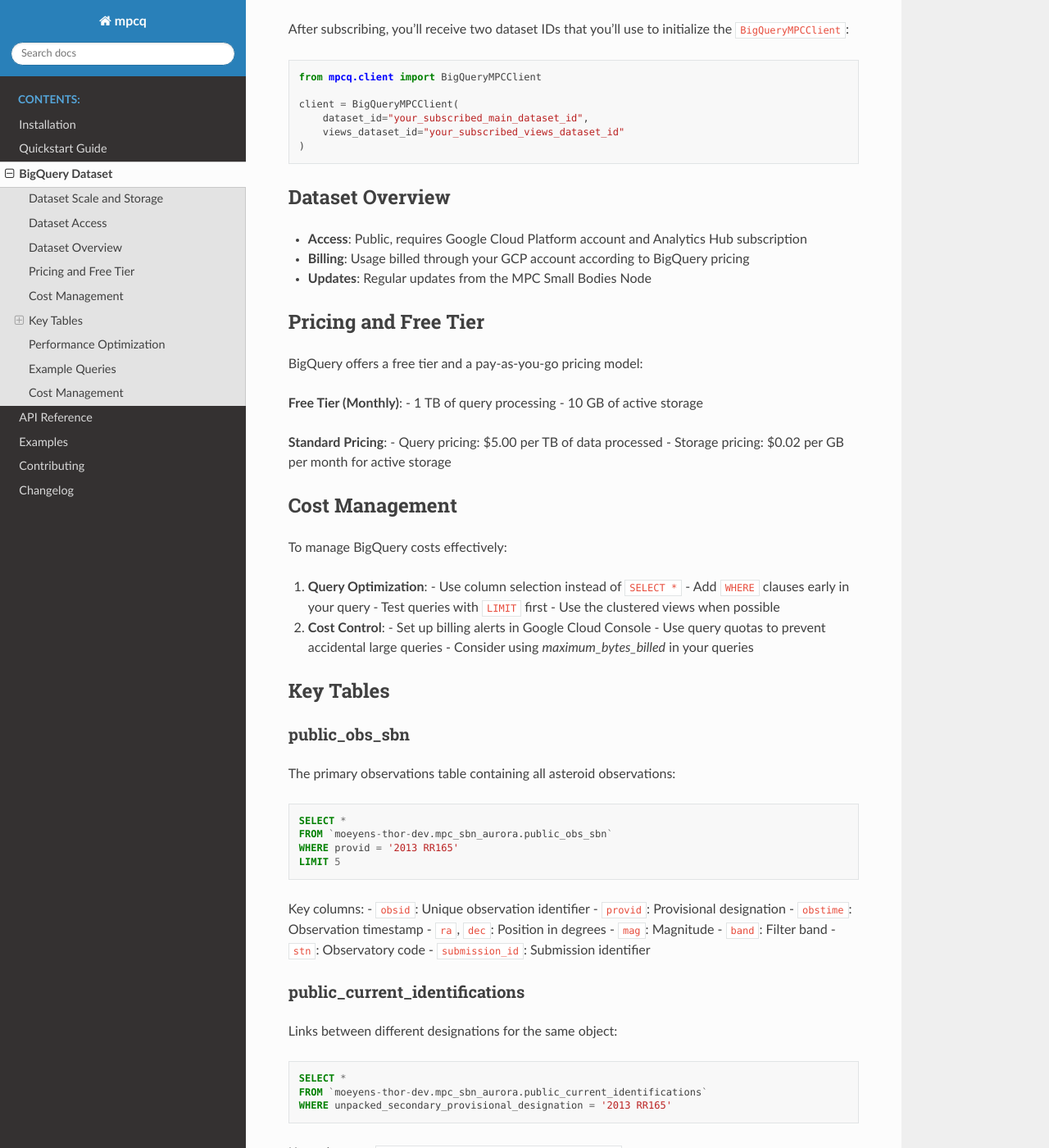
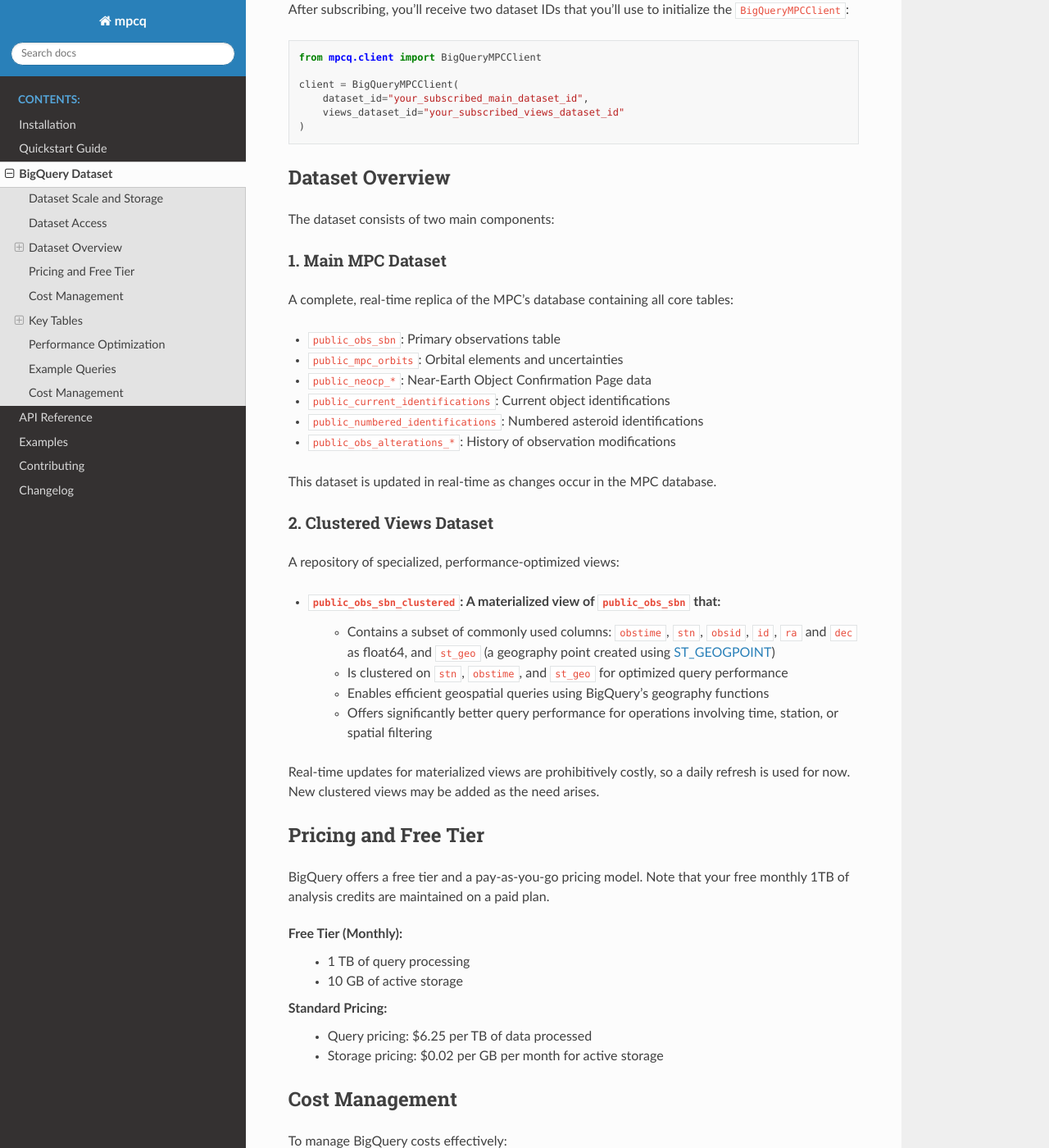
Before and after one commit to B612-Asteroid-Institute/mpcq, a Sphinx documentation site: the page built from docs/source/bigquery_dataset.rst, in a window 1280 px wide and 1400 px high, scrolled down 1065 px. Shown: the whole window at 82% size. Built offline with Sphinx 7.4.7 and the Read the Docs theme 3.1.0, drawn with Linux system fonts in a browser that asks for light colours; some of the changed text lies outside the part shown.

```diff
--- a/docs/source/bigquery_dataset.rst
+++ b/docs/source/bigquery_dataset.rst
@@ -21,9 +21,8 @@ The MPC dataset is substantial in size, which contributes to both its power and
 
 This scale enables powerful analyses but also means that full table scans can quickly consume significant query resources. Understanding these numbers is crucial for:
 
-1. **Query Performance**: The large row count means indexes and query optimization are essential
-2. **Cost Management**: Scanning the full observations table processes ~181 GB of data (~$0.90 at standard pricing). However, you rarely need all columns.
-3. **Time Travel**: The system maintains ~383 GB of time travel data for point-in-time analysis
+- **Query Performance**: The large row count means indexes and query optimization are essential
+- **Cost Management**: Scanning the full observations table processes ~181 GB of data (~$0.90 at standard pricing). However, you rarely need all columns.
 
 Dataset Access
 ------------
@@ -49,22 +48,48 @@ After subscribing, you'll receive two dataset IDs that you'll use to initialize
 Dataset Overview
 --------------
 
-- **Access**: Public, requires Google Cloud Platform account and Analytics Hub subscription
-- **Billing**: Usage billed through your GCP account according to BigQuery pricing
-- **Updates**: Regular updates from the MPC Small Bodies Node
+The dataset consists of two main components:
+
+1. Main MPC Dataset
+^^^^^^^^^^^^^^^^^
+
+A complete, real-time replica of the MPC's database containing all core tables:
+
+- ``public_obs_sbn``: Primary observations table
+- ``public_mpc_orbits``: Orbital elements and uncertainties
+- ``public_neocp_*``: Near-Earth Object Confirmation Page data
+- ``public_current_identifications``: Current object identifications
+- ``public_numbered_identifications``: Numbered asteroid identifications
+- ``public_obs_alterations_*``: History of observation modifications
+
+This dataset is updated in real-time as changes occur in the MPC database.
+
+2. Clustered Views Dataset
+^^^^^^^^^^^^^^^^^^^^^^^
+
+A repository of specialized, performance-optimized views:
+
+- ``public_obs_sbn_clustered``: A materialized view of ``public_obs_sbn`` that:
+    - Contains a subset of commonly used columns: ``obstime``, ``stn``, ``obsid``, ``id``, ``ra`` and ``dec`` as float64, and ``st_geo`` (a geography point created using `ST_GEOGPOINT <https://cloud.google.com/bigquery/docs/reference/standard-sql/geography_functions#st_geogpoint>`_)
+    - Is clustered on ``stn``, ``obstime``, and ``st_geo`` for optimized query performance
+    - Enables efficient geospatial queries using BigQuery's geography functions
+    - Offers significantly better query performance for operations involving time, station, or spatial filtering
+
+Real-time updates for materialized views are prohibitively costly, so a daily refresh is used for now. New clustered views may be added as the need arises.
+
 
 Pricing and Free Tier
 ------------------
 
-BigQuery offers a free tier and a pay-as-you-go pricing model:
+BigQuery offers a free tier and a pay-as-you-go pricing model. Note that your free monthly 1TB of analysis credits are maintained on a paid plan.
 
 **Free Tier (Monthly)**:
-- 1 TB of query processing
-- 10 GB of active storage
+    - 1 TB of query processing
+    - 10 GB of active storage
 
 **Standard Pricing**:
-- Query pricing: $5.00 per TB of data processed
-- Storage pricing: $0.02 per GB per month for active storage
+    - Query pricing: $6.25 per TB of data processed
+    - Storage pricing: $0.02 per GB per month for active storage
 
 Cost Management
 -------------
@@ -72,15 +97,15 @@ Cost Management
 To manage BigQuery costs effectively:
 
 1. **Query Optimization**:
-   - Use column selection instead of ``SELECT *``
-   - Add ``WHERE`` clauses early in your query
-   - Test queries with ``LIMIT`` first
-   - Use the clustered views when possible
+    - Use column selection instead of ``SELECT *``
+    - Add ``WHERE`` clauses early in your query
+    - Test queries with ``LIMIT`` first
+    - Use the clustered views when possible
 
 2. **Cost Control**:
-   - Set up billing alerts in Google Cloud Console
-   - Use query quotas to prevent accidental large queries
-   - Consider using `maximum_bytes_billed` in your queries
+    - Set up billing alerts in Google Cloud Console
+    - Use query quotas to prevent accidental large queries
+    - Consider using `maximum_bytes_billed` in your queries
 
 
 Key Tables
@@ -94,19 +119,19 @@ The primary observations table containing all asteroid observations:
 .. code-block:: sql
 
     SELECT *
-    FROM `moeyens-thor-dev.mpc_sbn_aurora.public_obs_sbn`
+    FROM `your-dataset-id.asteroid_institute_mpc_replica.public_obs_sbn`
     WHERE provid = '2013 RR165'
     LIMIT 5
 
 Key columns:
-- ``obsid``: Unique observation identifier
-- ``provid``: Provisional designation
-- ``obstime``: Observation timestamp
-- ``ra``, ``dec``: Position in degrees
-- ``mag``: Magnitude
-- ``band``: Filter band
-- ``stn``: Observatory code
-- ``submission_id``: Submission identifier
+    - ``obsid``: Unique observation identifier
+    - ``provid``: Provisional designation
+    - ``obstime``: Observation timestamp
+    - ``ra``, ``dec``: Position in degrees
+    - ``mag``: Magnitude
+    - ``band``: Filter band
+    - ``stn``: Observatory code
+    - ``submission_id``: Submission identifier
 
 public_current_identifications
 ^^^^^^^^^^^^^^^^^^^^^^^^^^^
@@ -116,13 +141,13 @@ Links between different designations for the same object:
 .. code-block:: sql
 
     SELECT *
-    FROM `moeyens-thor-dev.mpc_sbn_aurora.public_current_identifications`
+    FROM `your-dataset-id.asteroid_institute_mpc_replica.public_current_identifications`
     WHERE unpacked_secondary_provisional_designation = '2013 RR165'
 
 Key columns:
-- ``unpacked_primary_provisional_designation``
-- ``unpacked_secondary_provisional_designation``
-- ``permid``
+    - ``unpacked_primary_provisional_designation``
+    - ``unpacked_secondary_provisional_designation``
+    - ``permid``
 
 public_numbered_identifications
 ^^^^^^^^^^^^^^^^^^^^^^^^^^^
@@ -132,12 +157,12 @@ Information about numbered asteroids:
 .. code-block:: sql
 
     SELECT *
-    FROM `moeyens-thor-dev.mpc_sbn_aurora.public_numbered_identifications`
+    FROM `your-dataset-id.asteroid_institute_mpc_replica.public_numbered_identifications`
     WHERE permid = '12345'
 
 Key columns:
-- ``permid``: Permanent identifier
-- ``unpacked_primary_provisional_designation``
+    - ``permid``: Permanent identifier
+    - ``unpacked_primary_provisional_designation``
 
 public_orbits
 ^^^^^^^^^^^
@@ -147,16 +172,16 @@ Orbital elements for objects:
 .. code-block:: sql
 
     SELECT *
-    FROM `moeyens-thor-dev.mpc_sbn_aurora.public_orbits`
+    FROM `your-dataset-id.asteroid_institute_mpc_replica.public_orbits`
     WHERE provid = '2013 RR165'
     ORDER BY epoch DESC
     LIMIT 1
 
 Key columns:
-- ``provid``: Provisional designation
-- ``epoch``: Epoch of orbital elements
-- ``a``, ``e``, ``i``: Semi-major axis, eccentricity, inclination
-- ``om``, ``w``, ``ma``: Longitude of ascending node, argument of perihelion, mean anomaly
+    - ``provid``: Provisional designation
+    - ``epoch``: Epoch of orbital elements
+    - ``a``, ``e``, ``i``: Semi-major axis, eccentricity, inclination
+    - ``om``, ``w``, ``ma``: Longitude of ascending node, argument of perihelion, mean anomaly
 
 Performance Optimization
 ---------------------
@@ -181,16 +206,15 @@ The dataset includes several performance optimizations:
        WHERE stn in ("W68", "T08", "T05", "M22")
        GROUP BY stn;
 
-   The clustered view typically provides:
-   - 80%+ reduction in data processed
-   - Significantly faster query execution
-   - Lower query costs
+The clustered view typically provides:
+    - 80%+ reduction in data processed
+    - Significantly faster query execution
+    - Lower query costs
 
 2. **Query Best Practices**:
-   - Use clustered views when possible for better performance
-   - Filter on indexed columns when possible
-   - Use ``LIMIT`` to test queries before running on full dataset
-   - Consider partitioning large result sets
+    - Use clustered views when possible for better performance
+    - Filter on indexed columns when possible
+    - Use ``LIMIT`` to test queries before running on full dataset
 
 Example Queries
 -------------
@@ -206,7 +230,7 @@ Find all observations of an object:
         mag,
         band,
         stn
-    FROM `moeyens-thor-dev.mpc_sbn_aurora.public_obs_sbn`
+    FROM `your-dataset-id.asteroid_institute_mpc_replica.public_obs_sbn`
     WHERE provid = '2013 RR165'
     ORDER BY obstime ASC
 
@@ -219,7 +243,7 @@ Find objects with multiple designations:
             unpacked_primary_provisional_designation,
             unpacked_secondary_provisional_designation,
             permid
-        FROM `moeyens-thor-dev.mpc_sbn_aurora.public_current_identifications`
+        FROM `your-dataset-id.asteroid_institute_mpc_replica.public_current_identifications`
         WHERE unpacked_secondary_provisional_designation = '2013 RR165'
     )
     SELECT DISTINCT
@@ -228,7 +252,7 @@ Find objects with multiple designations:
         o.dec,
         o.provid,
         i.unpacked_primary_provisional_designation
-    FROM `moeyens-thor-dev.mpc_sbn_aurora.public_obs_sbn` o
+    FROM `your-dataset-id.asteroid_institute_mpc_replica.public_obs_sbn` o
     JOIN object_ids i
         ON o.provid = i.unpacked_secondary_provisional_designation
         OR o.provid = i.unpacked_primary_provisional_designation
@@ -240,33 +264,13 @@ Cost Management
 To manage BigQuery costs effectively, it's important to understand the scale of the data:
 
 1. **Query Cost Examples**:
-   - Full scan of observations table (181.44 GB): ~$0.90
-   - Scanning 10% of the table: ~$0.09
-   - Monthly free tier (1 TB) could process the full table ~5.5 times
+    - Full scan of observations table (181.44 GB): ~$0.90
+    - Scanning 10% of the table: ~$0.09
+    - Monthly free tier (1 TB) could process the full table ~5.5 times
 
 2. **Query Optimization Strategies**:
-   - Use column selection instead of ``SELECT *``
-   - Add ``WHERE`` clauses early in your query
-   - Test queries with ``LIMIT`` first
-   - Use the clustered views when possible
-   - Consider caching frequently accessed results
-
-3. **Cost Estimation**:
-
-   .. code-block:: python
-
-       from google.cloud import bigquery
-
-       # Configure a dry run
-       job_config = bigquery.QueryJobConfig(dry_run=True)
-
-       # Example: full table scan
-       query = "SELECT * FROM `your_dataset.public_obs_sbn`"
-       query_job = client.query(query, job_config=job_config)
-       bytes_processed = query_job.total_bytes_processed
-
-       # Cost at $5.00 per TB
-       estimated_cost_usd = (bytes_processed / 1e12) * 5.00
-
-       print(f"This query will process {bytes_processed/1e9:.2f} GB")
-       print(f"Estimated cost: ${estimated_cost_usd:.2f}")
+    - Use column selection instead of ``SELECT *``
+    - Add ``WHERE`` clauses early in your query
+    - Test queries with ``LIMIT`` first
+    - Use the clustered views when possible
+    - Consider caching frequently accessed results
--- a/src/mpcq/_version.py
+++ b/src/mpcq/_version.py
@@ -1 +1 @@
-__version__ = '0.3.1.dev1+g1480cb8.d20250214'
+__version__ = '0.3.1.dev2+g3bb8011.d20250214'
```
Also changed, not shown: docs/requirements.txt (deleted, +0 -8 lines), docs/source/quickstart.rst (+26 -3 lines), .readthedocs.yaml, 1 other file.
